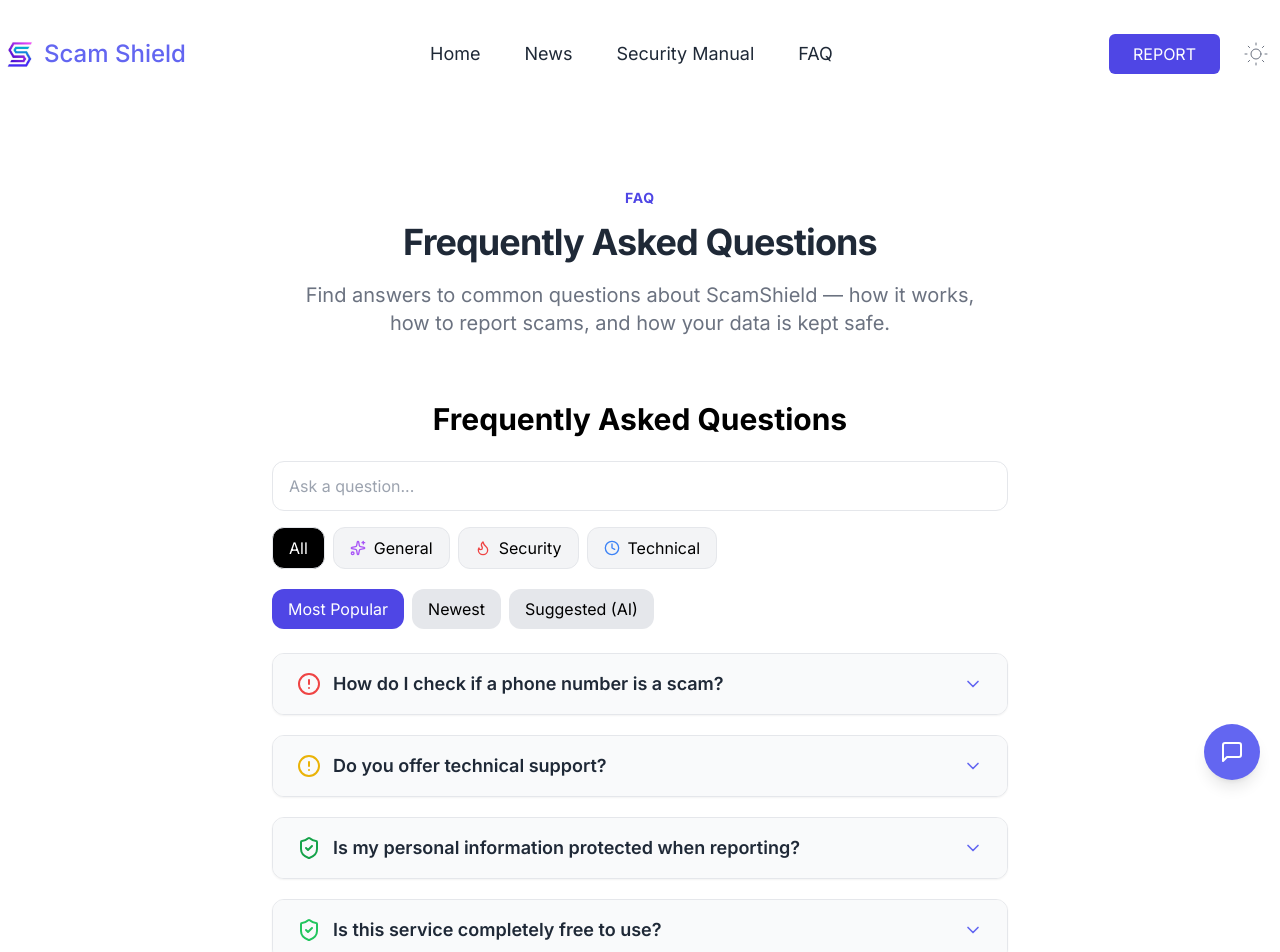
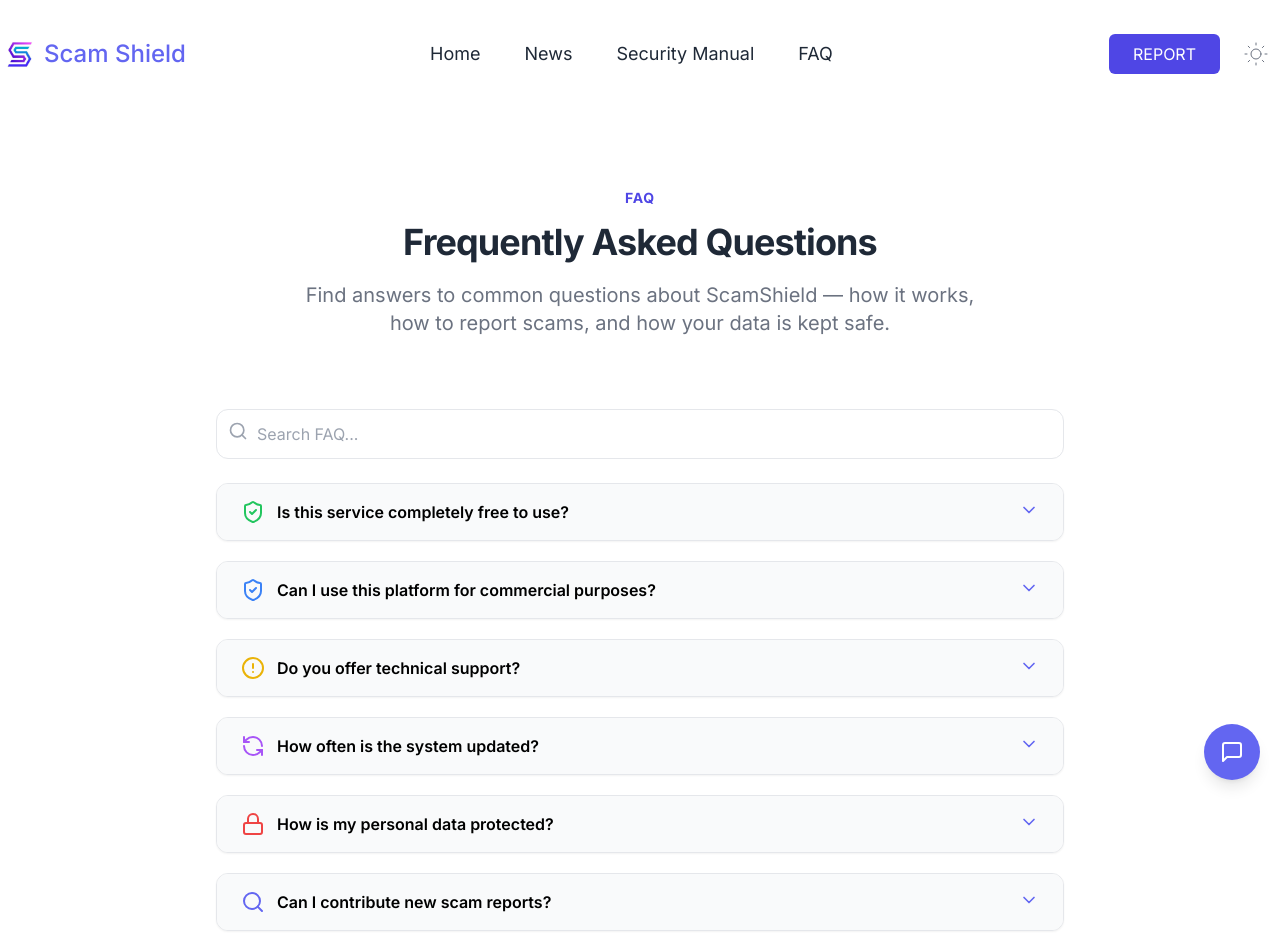
Before and after one commit to MaFiMoi/Computing_Research_Project_Group5, a Next.js app: page /faq in a window 1280 px wide. Shown: the top 952 px of the page. Built offline with nearby package versions, Linux system fonts and the light colour scheme.

Commit message:
Update Code

```diff
--- a/package.json
+++ b/package.json
@@ -30,7 +30,8 @@
     "openai": "^6.7.0",
     "react": "^18",
     "react-dom": "^18",
-    "react-hook-form": "^7.51.4"
+    "react-hook-form": "^7.51.4",
+    "recharts": "^3.5.1"
   },
   "devDependencies": {
     "@types/node": "^20",
--- a/src/app/faq/page.tsx
+++ b/src/app/faq/page.tsx
@@ -1,5 +1,5 @@
 import { Container } from "@/components/Container";
-import { Faq } from "@/components/FaqItem";
+import Faq from "@/components/FaqItem";
 import { SectionTitle } from "@/components/SectionTitle";
 
 export default function FAQPage() {
--- a/src/components/FaqItem.tsx
+++ b/src/components/FaqItem.tsx
@@ -1,48 +1,95 @@
-"use client";
+"use client"; // <<< BẮT BUỘC GIỮ ĐÚNG DÒNG 1
 
 import React, { useEffect, useState } from "react";
-import { Container } from "./Container";
+
+// BẮT BUỘC: Tất cả thư viện UI phải load trong Client Component
+import dynamic from "next/dynamic";
+
+// Load Recharts dưới dạng dynamic để tránh build trên server
+const BarChart = dynamic(() => import("recharts").then(m => m.BarChart), { ssr: false });
+const Bar = dynamic(() => import("recharts").then(m => m.Bar), { ssr: false });
+const CartesianGrid = dynamic(() => import("recharts").then(m => m.CartesianGrid), { ssr: false });
+const LineChart = dynamic(() => import("recharts").then(m => m.LineChart), { ssr: false });
+const Line = dynamic(() => import("recharts").then(m => m.Line), { ssr: false });
+const Tooltip = dynamic(() => import("recharts").then(m => m.Tooltip), { ssr: false });
+const XAxis = dynamic(() => import("recharts").then(m => m.XAxis), { ssr: false });
+const YAxis = dynamic(() => import("recharts").then(m => m.YAxis), { ssr: false });
+
+// Framer motion phải chạy client
 import { motion, AnimatePresence } from "framer-motion";
+
+// Icons
 import {
   ChevronDown,
   ShieldCheck,
   AlertCircle,
+  Search,
   XCircle,
-  Sparkles,
-  Flame,
-  Clock,
   ThumbsUp,
   ThumbsDown,
+  RefreshCcw,
+  Lock,
+  Send
 } from "lucide-react";
 
-// =======================================================
-// CATEGORY + SORT OPTIONS
-// =======================================================
-const categories = [
-  { id: "all", label: "All", icon: null },
-  { id: "general", label: "General", icon: <Sparkles className="w-4 h-4 text-purple-500" /> },
-  { id: "security", label: "Security", icon: <Flame className="w-4 h-4 text-red-500" /> },
-  { id: "technical", label: "Technical", icon: <Clock className="w-4 h-4 text-blue-500" /> },
-];
 
-const sortModes = [
-  { id: "popular", label: "Most Popular" },
-  { id: "newest", label: "Newest" },
-  { id: "suggested", label: "Suggested (AI)" },
-];
+// ======================================================================================
+// TYPES
+// ======================================================================================
+interface FAQItemType {
+  question: string;
+  answer: string;
+  category: string;
+  icon: React.ReactNode;
+  popularity: number;
+  date: string;
+  views: number;
+  helpfulYes: number;
+  helpfulNo: number;
+  score?: number;
+}
 
-// =======================================================
-// Highlight Function
-// =======================================================
-const highlightText = (text: string, keyword: string) => {
-  if (!keyword.trim()) return text;
-  const regex = new RegExp(`(${keyword})`, "gi");
-  return text.replace(regex, `<mark class="bg-yellow-300 text-black">$1</mark>`);
+interface FAQItemProps {
+  index: number;
+  activeIndex: number | null;
+  onToggle: (idx: number) => void;
+  question: string;
+  answer: string;
+  icon: React.ReactNode;
+  keyword: string;
+  onHelpful: (faq: FAQItemType, value: boolean) => void;
+  faq: FAQItemType;
+}
+
+// ======================================================================================
+// Escape HTML (security-safe)
+// ======================================================================================
+const escapeHtml = (str: string): string =>
+  str
+    .replace(/&/g, "&amp;")
+    .replace(/</g, "&lt;")
+    .replace(/>/g, "&gt;")
+    .replace(/"/g, "&quot;")
+    .replace(/'/g, "&#039;");
+
+// ======================================================================================
+// Highlight Text
+// ======================================================================================
+const highlightText = (text: string, keyword: string): string => {
+  if (!keyword.trim()) return escapeHtml(text);
+
+  const escaped = keyword.replace(/[.*+?^${}()|[\]\\]/g, "\\$&");
+  const regex = new RegExp(`(${escaped})`, "gi");
+
+  return escapeHtml(text).replace(
+    regex,
+    `<mark class="bg-yellow-300 text-black px-1">$1</mark>`
+  );
 };
 
-// =======================================================
-// AI Similarity Function
-// =======================================================
+// ======================================================================================
+// AI Similarity Score
+// ======================================================================================
 const getSimilarityScore = (query: string, target: string): number => {
   const q = query.toLowerCase();
   const t = target.toLowerCase();
@@ -51,15 +98,15 @@
   if (t.includes(q)) return q.length * 5;
 
   let score = 0;
-  for (let char of q) if (t.includes(char)) score++;
+  for (let c of q) if (t.includes(c)) score++;
   if (t.startsWith(q)) score += 4;
 
   return score;
 };
 
-// =======================================================
-// FAQ ITEM
-// =======================================================
+// ======================================================================================
+// FAQ ITEM (component)
+// ======================================================================================
 function FAQItem({
   index,
   activeIndex,
@@ -68,16 +115,16 @@
   answer,
   icon,
   keyword,
-  helpful,
-  setHelpful,
-}: any) {
+  onHelpful,
+  faq,
+}: FAQItemProps) {
   const open = activeIndex === index;
 
   return (
-    <div className="mb-5 border rounded-xl shadow-sm bg-white dark:bg-gray-800 dark:border-gray-700 overflow-hidden">
+    <div className="mb-5 border rounded-xl shadow-sm bg-white overflow-hidden">
       <button
         onClick={() => onToggle(index)}
-        className="w-full flex items-center justify-between px-6 py-4 text-left text-lg text-gray-800 dark:text-gray-200 bg-gray-50 dark:bg-gray-700 hover:bg-gray-100 dark:hover:bg-gray-600 transition-all"
+        className="w-full flex justify-between px-6 py-4 bg-gray-50 hover:bg-gray-100"
       >
         <div className="flex items-center gap-3">
           {icon}
@@ -95,34 +142,30 @@
       <AnimatePresence>
         {open && (
           <motion.div
+            className="px-6 py-4 border-t bg-white"
             initial={{ opacity: 0, height: 0 }}
             animate={{ opacity: 1, height: "auto" }}
             exit={{ opacity: 0, height: 0 }}
-            transition={{ duration: 0.35 }}
-            className="px-6 py-4 text-gray-600 dark:text-gray-300 border-t dark:border-gray-600"
           >
-            <div dangerouslySetInnerHTML={{ __html: highlightText(answer, keyword) }} />
+            <div
+              dangerouslySetInnerHTML={{ __html: highlightText(answer, keyword) }}
+            />
 
-            {/* Feedback */}
-            <div className="mt-4 flex items-center gap-4 text-sm text-gray-500">
+            <div className="mt-4 flex gap-4 text-sm text-gray-600">
               <span>Was this helpful?</span>
 
               <button
-                onClick={() => setHelpful({ ...helpful, [index]: "yes" })}
-                className={`p-2 rounded-lg border ${
-                  helpful[index] === "yes" ? "bg-green-100 text-green-600" : ""
-                }`}
+                onClick={() => onHelpful(faq, true)}
+                className="p-2 border rounded-lg hover:bg-green-100"
               >
-                <ThumbsUp className="w-4 h-4" />
+                <ThumbsUp className="w-4 h-4 text-green-600" />
               </button>
 
               <button
-                onClick={() => setHelpful({ ...helpful, [index]: "no" })}
-                className={`p-2 rounded-lg border ${
-                  helpful[index] === "no" ? "bg-red-100 text-red-600" : ""
-                }`}
+                onClick={() => onHelpful(faq, false)}
+                className="p-2 border rounded-lg hover:bg-red-100"
               >
-                <ThumbsDown className="w-4 h-4" />
+                <ThumbsDown className="w-4 h-4 text-red-600" />
               </button>
             </div>
           </motion.div>
@@ -132,223 +175,188 @@
   );
 }
 
-// =======================================================
-// MAIN FAQ COMPONENT
-// =======================================================
-export const Faq = () => {
-  const [activeIndex, setActiveIndex] = useState<number | null>(null);
-  const [keyword, setKeyword] = useState("");
-  const [selectedCategory, setSelectedCategory] = useState("all");
-  const [sortMode, setSortMode] = useState("popular");
-  const [helpful, setHelpful] = useState<any>({});
-
-  const toggleFAQ = (idx: number) => {
-    setActiveIndex((prev) => (prev === idx ? null : idx));
-  };
-
-  // AI Suggestion
-  const [suggestions, setSuggestions] = useState<any[]>([]);
-  useEffect(() => {
-    if (!keyword.trim()) return setSuggestions([]);
-
-    const results = faqdata
-      .map((item) => ({
-        ...item,
-        score: getSimilarityScore(keyword, item.question + item.answer),
-      }))
-      .filter((i) => i.score > 0)
-      .sort((a, b) => b.score - a.score)
-      .slice(0, 4);
-
-    setSuggestions(results);
-  }, [keyword]);
-
-  // Filter
-  let filtered = faqdata.filter(
-    (i) =>
-      (selectedCategory === "all" || i.category === selectedCategory) &&
-      (i.question.toLowerCase().includes(keyword.toLowerCase()) ||
-        i.answer.toLowerCase().includes(keyword.toLowerCase()))
-  );
-
-  // Sort
-  if (sortMode === "popular") filtered.sort((a, b) => b.popularity - a.popularity);
-  if (sortMode === "newest")
-    filtered.sort((a, b) => +new Date(b.date) - +new Date(a.date));
-  if (sortMode === "suggested" && suggestions.length) filtered = suggestions;
-
-  return (
-    <Container className="!p-0">
-      <div className="w-full max-w-3xl mx-auto p-4">
-        <h1 className="text-3xl font-bold text-center mb-6">Frequently Asked Questions</h1>
-
-        {/* Search */}
-        <div className="flex items-center gap-3 mb-4">
-          <input
-            type="text"
-            placeholder="Ask a question..."
-            value={keyword}
-            onChange={(e) => setKeyword(e.target.value)}
-            className="w-full px-4 py-3 rounded-xl border"
-          />
-          {keyword && (
-            <button onClick={() => setKeyword("")} className="px-3 py-3 bg-red-500 text-white rounded-xl">
-              <XCircle className="w-5 h-5" />
-            </button>
-          )}
-        </div>
-
-        {/* Categories */}
-        <div className="flex gap-2 mb-5 flex-wrap">
-          {categories.map((c) => (
-            <button
-              key={c.id}
-              onClick={() => setSelectedCategory(c.id)}
-              className={`px-4 py-2 border rounded-xl flex items-center gap-2 ${
-                selectedCategory === c.id ? "bg-black text-white" : "bg-gray-100"
-              }`}
-            >
-              {c.icon} {c.label}
-            </button>
-          ))}
-        </div>
-
-        {/* Sort Modes */}
-        <div className="flex gap-2 mb-6">
-          {sortModes.map((s) => (
-            <button
-              key={s.id}
-              onClick={() => setSortMode(s.id)}
-              className={`px-4 py-2 rounded-xl ${
-                sortMode === s.id ? "bg-indigo-600 text-white" : "bg-gray-200"
-              }`}
-            >
-              {s.label}
-            </button>
-          ))}
-        </div>
-
-        {/* AI Suggestions */}
-        {suggestions.length > 0 && (
-          <div className="mb-6">
-            <div className="flex items-center gap-2 mb-2">
-              <Sparkles className="w-4 h-4 text-indigo-500" />
-              <p className="font-semibold">AI Suggestions</p>
-            </div>
-
-            {suggestions.map((s, idx) => (
-              <button
-                key={idx}
-                onClick={() => {
-                  const pos = faqdata.indexOf(s);
-                  setActiveIndex(pos);
-                }}
-                className="w-full text-left px-4 py-3 bg-gray-100 rounded-lg mb-2"
-              >
-                {s.question}
-              </button>
-            ))}
-          </div>
-        )}
-
-        {/* FAQ LIST */}
-        {filtered.length === 0 ? (
-          <p className="text-center text-gray-500 mt-10">No results found.</p>
-        ) : (
-          filtered.map((item, i) => (
-            <FAQItem
-              key={i}
-              index={i}
-              activeIndex={activeIndex}
-              onToggle={toggleFAQ}
-              question={item.question}
-              answer={item.answer}
-              icon={item.icon}
-              keyword={keyword}
-              helpful={helpful}
-              setHelpful={setHelpful}
-            />
-          ))
-        )}
-
-        {/* GROUP MEMBERS */}
-        <div className="mt-12 border-t pt-8">
-          <h2 className="text-2xl font-semibold text-center mb-6">Group Members</h2>
-
-          <table className="min-w-full border rounded-xl bg-white">
-            <tbody>
-              {partners.map((m) => (
-                <tr key={m.name} className="border-b">
-                  <td className="px-6 py-4">{m.name}</td>
-                </tr>
-              ))}
-            </tbody>
-          </table>
-        </div>
-      </div>
-    </Container>
-  );
-};
-
-// =======================================================
-// FAQ DATA WITH CATEGORY + POPULARITY + DATE
-// =======================================================
-const faqdata = [
+// ======================================================================================
+// FAQ DATA
+// ======================================================================================
+const faqdata: FAQItemType[] = [
   {
     question: "Is this service completely free to use?",
     answer: "Yes! You can use and contribute without paying any fees.",
+    category: "general",
     icon: <ShieldCheck className="w-6 h-6 text-green-500" />,
-    category: "general",
-    popularity: 95,
-    date: "2025-01-10",
+    popularity: 120,
+    date: "2024-01-10",
+    views: 320,
+    helpfulYes: 40,
+    helpfulNo: 2,
   },
   {
     question: "Can I use this platform for commercial purposes?",
-    answer: "Absolutely! You can integrate our service into any project.",
+    answer: "Absolutely! Integrate into any project freely.",
+    category: "general",
     icon: <ShieldCheck className="w-6 h-6 text-blue-500" />,
-    category: "general",
-    popularity: 70,
-    date: "2025-01-18",
+    popularity: 90,
+    date: "2024-01-15",
+    views: 270,
+    helpfulYes: 35,
+    helpfulNo: 5,
   },
   {
     question: "Do you offer technical support?",
     answer: "Free users get basic support. Premium users get priority help.",
+    category: "technical",
     icon: <AlertCircle className="w-6 h-6 text-yellow-500" />,
-    category: "technical",
-    popularity: 120,
-    date: "2025-01-20",
+    popularity: 140,
+    date: "2024-01-20",
+    views: 380,
+    helpfulYes: 52,
+    helpfulNo: 6,
   },
   {
-    question: "How do I check if a phone number is a scam?",
-    answer: "Enter the number in our tool to see reports and scam data.",
-    icon: <AlertCircle className="w-6 h-6 text-red-500" />,
-    category: "security",
-    popularity: 140,
-    date: "2025-02-01",
+    question: "How often is the system updated?",
+    answer:
+      "Security definitions and scam detection models are updated weekly to ensure maximum protection.",
+    category: "technical",
+    icon: <RefreshCcw className="w-6 h-6 text-purple-500" />,
+    popularity: 160,
+    date: "2024-02-12",
+    views: 410,
+    helpfulYes: 60,
+    helpfulNo: 3,
   },
   {
-    question: "Where do scam statistics come from?",
-    answer: "From user submissions, verified reports, and trusted security providers.",
-    icon: <ShieldCheck className="w-6 h-6 text-indigo-500" />,
+    question: "How is my personal data protected?",
+    answer:
+      "All submitted data is encrypted and never shared with third parties without your consent.",
     category: "security",
-    popularity: 88,
-    date: "2025-01-12",
+    icon: <Lock className="w-6 h-6 text-red-500" />,
+    popularity: 180,
+    date: "2024-02-18",
+    views: 450,
+    helpfulYes: 70,
+    helpfulNo: 4,
   },
   {
-    question: "Is my personal information protected when reporting?",
-    answer: "Yes. We never disclose or expose your personal data.",
-    icon: <ShieldCheck className="w-6 h-6 text-green-600" />,
-    category: "security",
-    popularity: 110,
-    date: "2025-01-15",
+    question: "Can I contribute new scam reports?",
+    answer:
+      "Yes! You can submit scam information directly, and our team will verify and publish it.",
+    category: "community",
+    icon: <Search className="w-6 h-6 text-indigo-500" />,
+    popularity: 130,
+    date: "2024-02-22",
+    views: 290,
+    helpfulYes: 38,
+    helpfulNo: 1,
   },
 ];
 
-// =======================================================
-const partners = [
-  { name: "Nguyễn Duy Hoàng - BH01754" },
-  { name: "Kim Tiến Đạt - BH01783" },
-  { name: "Lương Hoàng Hải - BH01797" },
-  { name: "Trần Đức Toàn - BH01780" },
-  { name: "Nguyễn Quang Linh - BH01804" },
-];
+
+// ======================================================================================
+// MAIN COMPONENT
+// ======================================================================================
+export default function FaqAnalyticsDashboard() {
+  const [keyword, setKeyword] = useState<string>("");
+  const [activeIndex, setActiveIndex] = useState<number | null>(null);
+  const [data, setData] = useState<FAQItemType[]>(faqdata);
+  const [suggestions, setSuggestions] = useState<FAQItemType[]>([]);
+
+  useEffect(() => {
+    if (!keyword) return setSuggestions([]);
+
+    const ranked = data
+      .map((item) => ({ ...item, score: getSimilarityScore(keyword, item.question) }))
+      .filter((x) => x.score! > 0)
+      .sort((a, b) => b.score! - a.score!)
+      .slice(0, 5);
+
+    setSuggestions(ranked);
+  }, [keyword, data]);
+
+  const onHelpful = (faq: FAQItemType, yes: boolean) => {
+    setData((prev) =>
+      prev.map((item) =>
+        item.question === faq.question
+          ? {
+              ...item,
+              helpfulYes: yes ? item.helpfulYes + 1 : item.helpfulYes,
+              helpfulNo: !yes ? item.helpfulNo + 1 : item.helpfulNo,
+            }
+          : item
+      )
+    );
+  };
+
+  return (
+    <div className="max-w-4xl mx-auto p-6">
+      {/* Search */}
+      <div className="flex gap-3 mb-6">
+        <div className="relative w-full">
+          <Search className="absolute left-3 top-3 w-5 h-5 text-gray-400" />
+          <input
+            type="text"
+            placeholder="Search FAQ..."
+            value={keyword}
+            onChange={(e) => setKeyword(e.target.value)}
+            className="pl-10 pr-3 py-3 border rounded-xl w-full"
+          />
+        </div>
+
+        {keyword && (
+          <button onClick={() => setKeyword("")}>
+            <XCircle className="w-6 h-6 text-gray-500 hover:text-red-500" />
+          </button>
+        )}
+      </div>
+
+      {/* FAQ List */}
+      {data.map((faq, index) => (
+        <FAQItem
+          key={index}
+          index={index}
+          activeIndex={activeIndex}
+          onToggle={(idx) => setActiveIndex(idx === activeIndex ? null : idx)}
+          question={faq.question}
+          answer={faq.answer}
+          icon={faq.icon}
+          keyword={keyword}
+          faq={faq}
+          onHelpful={onHelpful}
+        />
+      ))}
+
+      {/* Suggestions */}
+      {suggestions.length > 0 && (
+        <div className="mt-10 p-6 border rounded-xl bg-purple-50">
+          <h2 className="font-bold mb-3">AI Suggested Questions</h2>
+
+          {suggestions.map((s, i) => (
+            <div key={i} className="py-2 text-purple-700">
+              • {s.question}
+            </div>
+          ))}
+        </div>
+      )}
+
+      {/* Charts */}
+      <div className="mt-16">
+        <h2 className="text-2xl font-bold mb-6">FAQ Analytics</h2>
+
+        <BarChart width={600} height={250} data={data}>
+          <CartesianGrid strokeDasharray="3 3" />
+          <XAxis dataKey="question" />
+          <YAxis />
+          <Tooltip />
+          <Bar dataKey="views" />
+        </BarChart>
+
+        <LineChart width={600} height={250} data={data} className="mt-10">
+          <CartesianGrid strokeDasharray="3 3" />
+          <XAxis dataKey="question" />
+          <YAxis />
+          <Tooltip />
+          <Line type="monotone" dataKey="helpfulYes" />
+        </LineChart>
+      </div>
+    </div>
+  );
+}
```
Also changed, not shown: 1 other file (tests, documents, lock files or other folders).
